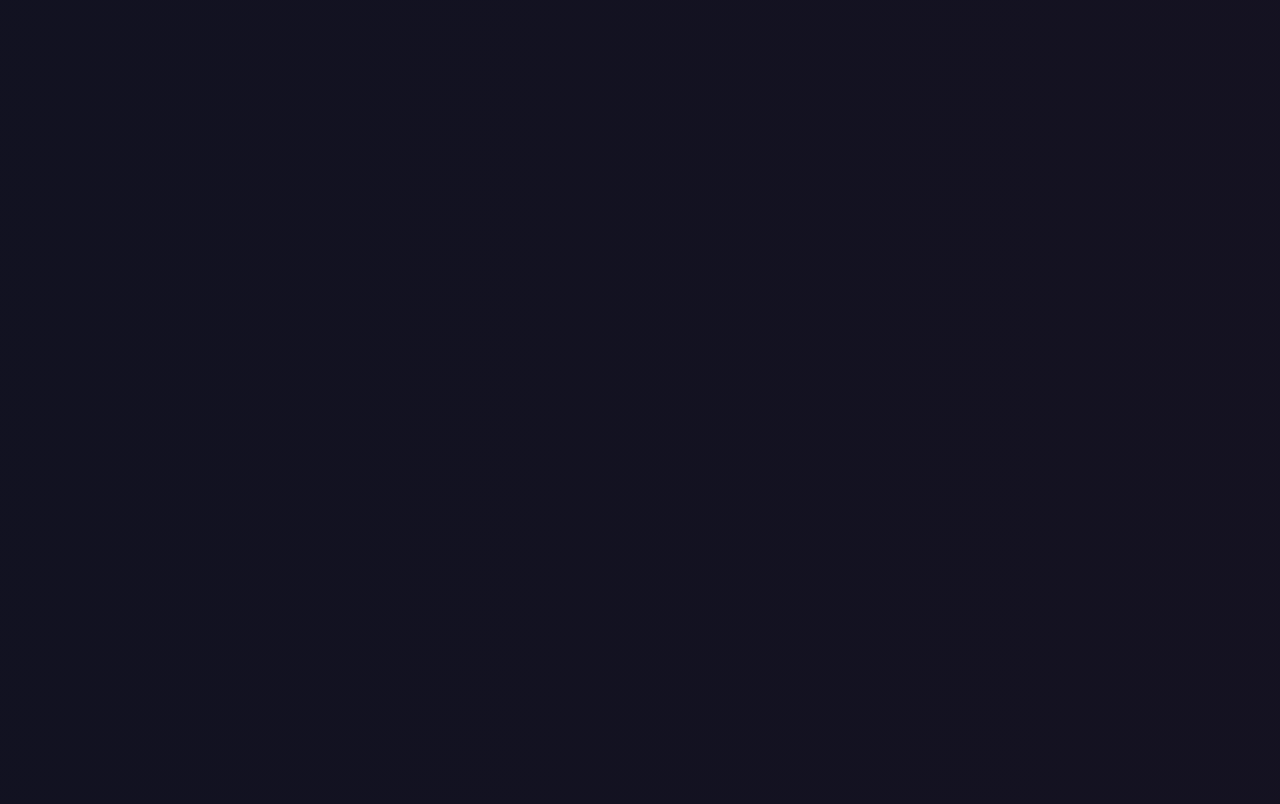
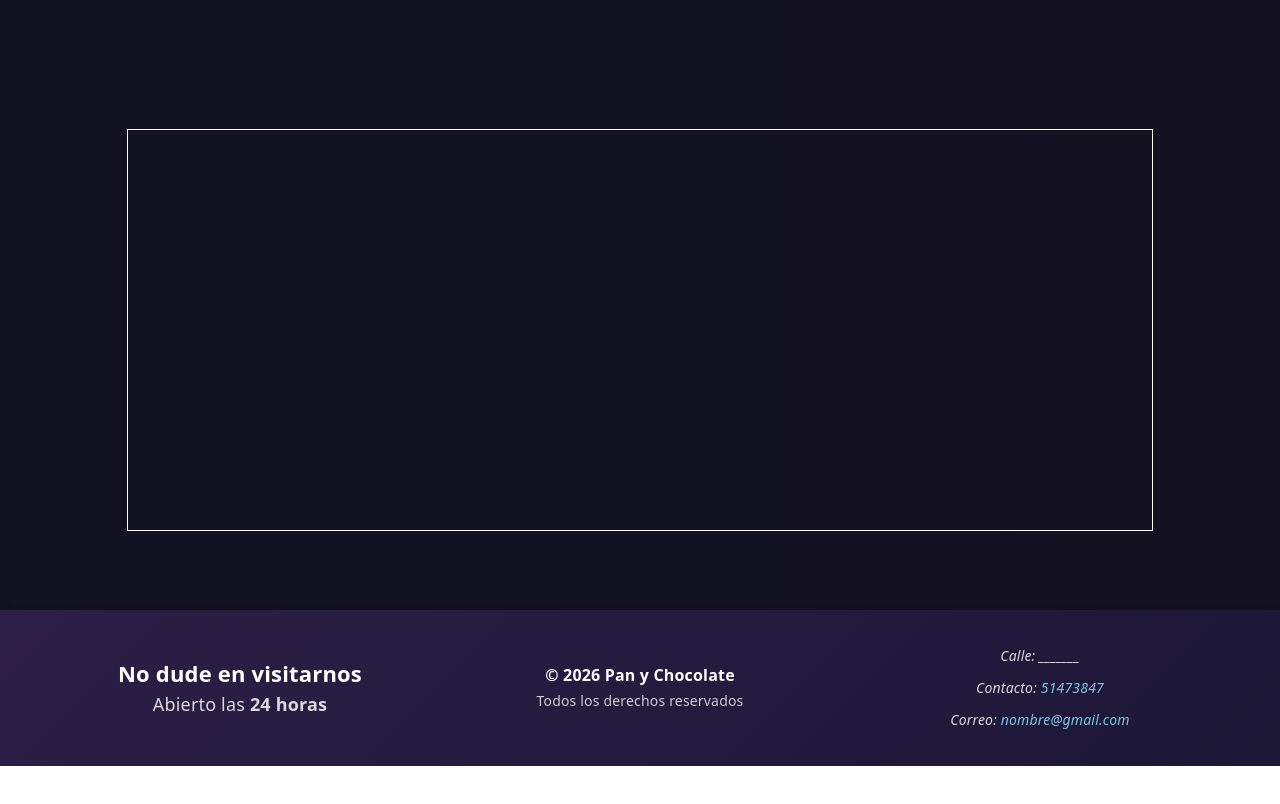
Before and after one commit to Edilberto7777/Ecommerce-Restaurant, a React (Vite) app: page / in a window 1280 px wide. Shown: the part 1500-2304 px from the top of the page. After the commit the page ends 2266 px from the top, so only its background shows below. Built offline with nearby package versions, Linux system fonts and the light colour scheme; a web font is replaced by a local one.

Commit message:
Agregue la seccion del footer y lo deje a la espera

```diff
--- a/components/layout/Main_Layout.jsx
+++ b/components/layout/Main_Layout.jsx
@@ -183,7 +183,27 @@ export const Layout = () => {
         </div>
       </div>
       <div className='contenedor_Principal-3' ref={contenedor3Ref}>
-        <div></div>
+        <div>
+
+        </div>
+      </div>
+      <div className='contenedor_Footer'>
+        <footer>
+          <div className='primer_contenedor-Footer'>
+            <h3>No dude en visitarnos</h3>
+            <p>Abierto las <b>24 horas</b></p>
+          </div>
+          <div className='contenedor_intermedio-Footer'>
+            <h4>&copy; 2026 Pan y Chocolate</h4>
+            <p>Todos los derechos reservados</p>
+          </div>
+          <address className='segundo_contenedor-Footer'>
+            <p>Calle: <b>_______</b></p>
+            <p>Contacto: <a href="tel:51473847">51473847</a></p>
+            <p>Correo: <a href="mailto:nombre@gmail.com">nombre@gmail.com</a></p>
+
+          </address>
+        </footer>
       </div>
     </>
   )
--- a/components/layout/main_layout.css
+++ b/components/layout/main_layout.css
@@ -252,6 +252,7 @@
   color: hsl(0, 3%, 85%);
   font-size: 30px;
   margin: 10px;
+  line-height: 1;
 }
 
 .aside_Subproductos2 div h4 span{
@@ -287,14 +288,90 @@
 
 .contenedor_Principal-3 {
   width: 100%;
-  height: 100dvh;
+  height: 50dvh;
+  display: flex;
+  justify-content: center;
 }
 
+.contenedor_Principal-3 div{
+  width: 80%;
+  outline: 1px solid white;
+}
 
+.contenedor_Footer {
+  width: 100%;
+  margin-top: 80px;
+  box-shadow: 0 -3px 6px rgba(0, 0, 0, 0.1);
+  display: flex;
+  justify-content: center;
+}
 
+.contenedor_Footer footer {
+  width: 100%;
+  padding: 20px 40px;
+  background: linear-gradient(
+    135deg,
+    hsl(260, 40%, 20%),
+    hsl(250, 40%, 15%)
+  );
+  display: flex;
+  justify-content: space-between;
+  align-items: center;
+  flex-wrap: wrap;
+  color: hsl(0, 0%, 95%);
+}
 
+.primer_contenedor-Footer,
+.contenedor_intermedio-Footer,
+.segundo_contenedor-Footer {
+  flex: 1 1 250px;
+  margin: 10px;
+  display: flex;
+  flex-direction: column;
+  align-items: center;
+}
 
+.primer_contenedor-Footer h3 {
+  font-size: 22px;
+  margin: 0 0 5px;
+  font-weight: bold;
+  color: hsl(0, 0%, 100%);
+}
 
+.primer_contenedor-Footer p {
+  margin: 0;
+  color: hsl(0, 0%, 85%);
+}
+
+.contenedor_intermedio-Footer h4 {
+  margin: 0;
+  font-size: 16px;
+  font-weight: bold;
+  color: hsl(0, 0%, 100%);
+}
+
+.contenedor_intermedio-Footer p {
+  margin: 0;
+  font-size: 14px;
+  color: hsl(0, 0%, 80%);
+}
+
+.segundo_contenedor-Footer p {
+  margin: 3px 0;
+  font-size: 14px;
+  color: hsl(0, 0%, 85%);
+}
+
+.segundo_contenedor-Footer a {
+  color: hsl(200, 70%, 70%);
+  text-decoration: none;
+}
+
+.segundo_contenedor-Footer a:hover {
+  text-decoration: underline;
+}
+
+/* -------------TRANSICIONES-------------- */
 
 @keyframes pulse {
   0%{
@@ -331,6 +408,8 @@
     transform: scaleX(1);
   }
 }
+
+/* -------------RESPONSIVE-------------- */
 
 @media screen and (width < 1700px) {
   .primera_imagen{
@@ -412,6 +491,20 @@
   }
 }
 
+@media (max-width: 600px) {
+  .contenedor_Footer footer {
+    flex-direction: column;
+    align-items: center;
+    text-align: center;
+  }
+
+  .primer_contenedor-Footer,
+  .contenedor_intermedio-Footer,
+  .segundo_contenedor-Footer {
+    flex: 1 1 100px;
+  }
+}
+
 @media screen and (width < 460px) {
   .contenedor_Principal .hero .hero_body h1{
     font-size: 45px;
```
